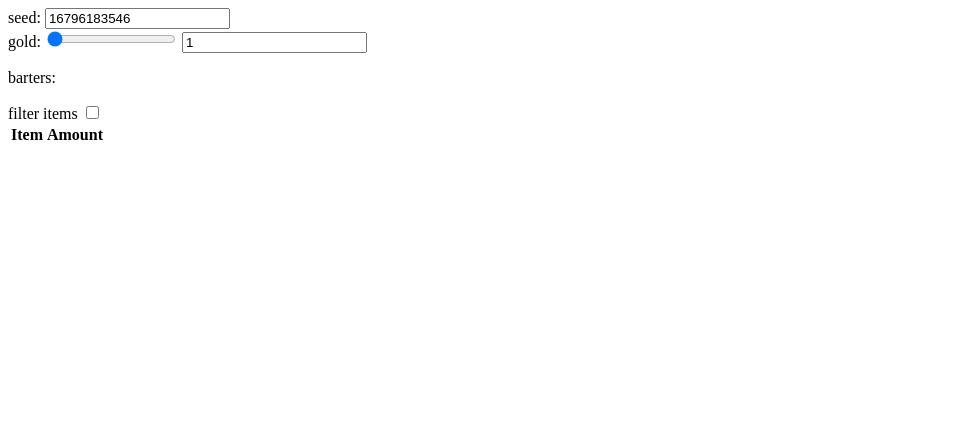
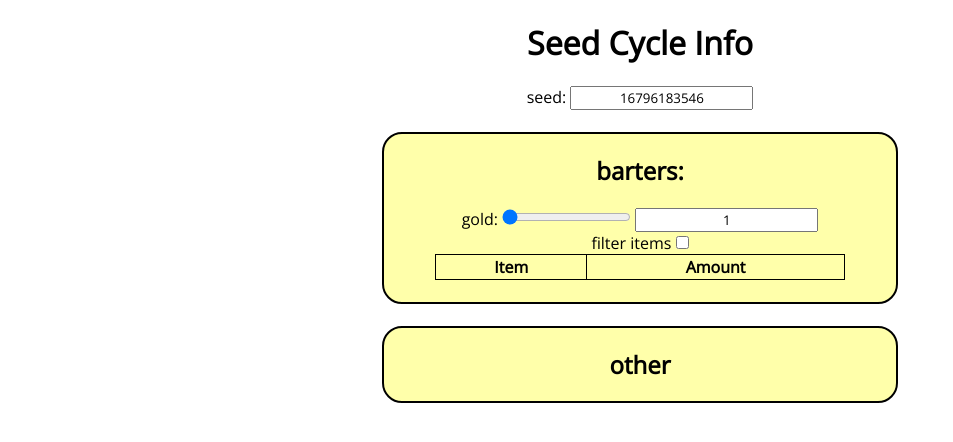
Before and after one commit to char3210/seed-based-rng-info, a plain HTML site: page index.html in a window 1280 px wide. Shown: the whole page, without its empty margins (0-953 px from the left). Drawn offline with nearby package versions, Linux system fonts and the light colour scheme.

Commit message:
seriously how do the front enders do it

```diff
--- a/index.html
+++ b/index.html
@@ -2,16 +2,26 @@
 <html>
 <head>
     <meta charset="UTF-8">
+
+    <title>Seed Cycle Info</title>
+    <meta name="description" content="jwaeoif"/>
+
+    <link rel="stylesheet" type="text/css" href="https://fonts.googleapis.com/css?family=Open+Sans"/>
+    <link rel="stylesheet" href="style.css"/>
 </head>
 <body>
+    <h1>Seed Cycle Info</h1>
     <label for="seed">seed: </label>
     <input type="text" id="seed" name="seed">
+    <br>
+    <br>
+    <div id="barters" class="section">
+        <h2>barters: </h2>
 
-    <div id="barters">
         <label>gold: </label>
         <input id="goldslider" type="range" min="1" max="200" value="1">
         <input id="goldinput" type="text" value="1">
-        <p>barters: </p>
+        <br>
         <label>filter items</label>
         <input id="filter" type="checkbox">
         <table>
@@ -23,6 +33,11 @@
             </thead>
             <tbody id="items"></tbody>
         </table>
+        <br>
+    </div>
+    <br>
+    <div id="other" class="section">
+        <h2>other</h2>
     </div>
     <script src="random.js"></script>
     <script src="script.js"></script>
--- /dev/null
+++ b/style.css
@@ -0,0 +1,26 @@
+* {
+    font-family: 'Open Sans';
+    margin-left: auto;
+    margin-right: auto;
+    text-align: center;
+}
+
+.section {
+    width: 40%;
+    background-color: #ffffaa;
+    border: 2px solid black;
+    border-radius: 20px;
+}
+
+table, th, td {
+    border-collapse: collapse;
+    border: 1px solid black;
+}
+
+table {
+    width: 80%
+}
+
+td {
+    width: 50%
+}
```
